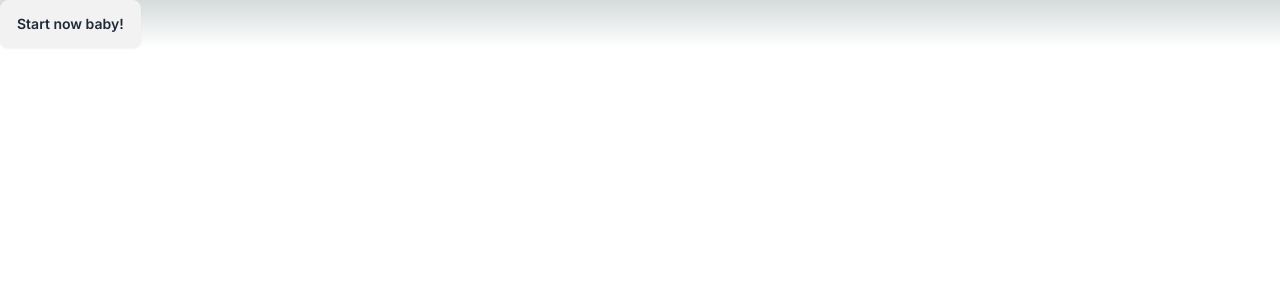
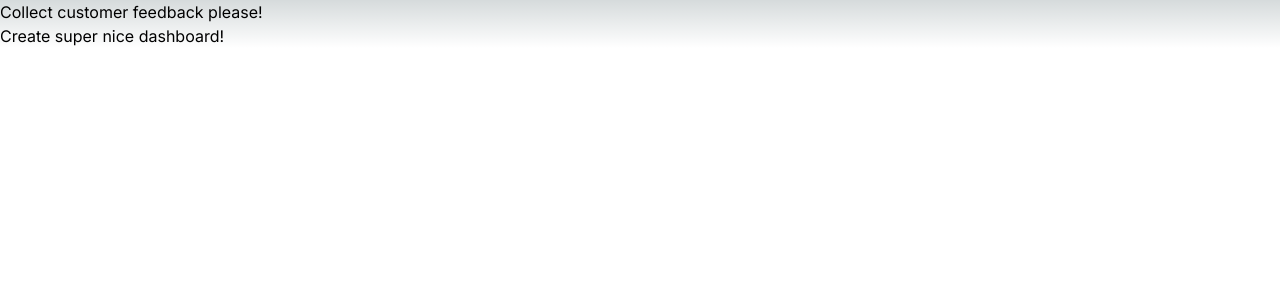
Before and after one commit to arturlazoryk95/my-saasik, a Next.js app: page / in a window 1280 px wide. Shown: the top 300 px of the page. Built offline with nearby package versions, Linux system fonts and the light colour scheme.

Commit message:
updated main section

```diff
--- a/app/page.js
+++ b/app/page.js
@@ -3,7 +3,8 @@ import Image from "next/image";
 export default function Home() {
   return (
     <main>
-      <button className="btn">Start now baby!</button>
+      <h1>Collect customer feedback please!</h1>
+      <div>Create super nice dashboard!</div>
     </main>
   );
 }
```
